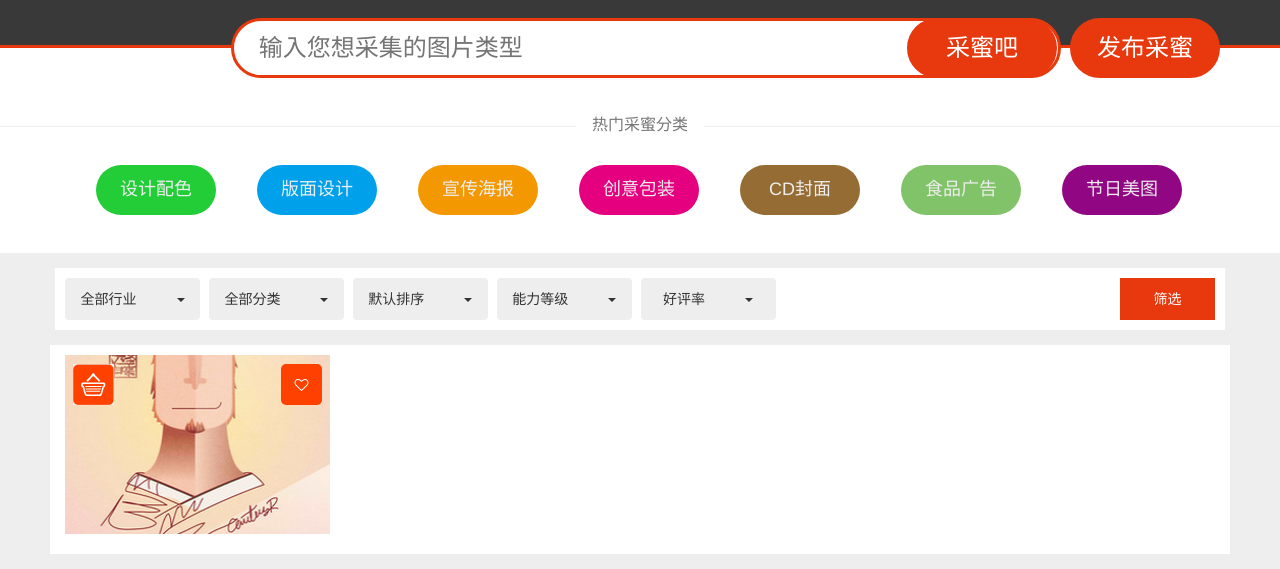
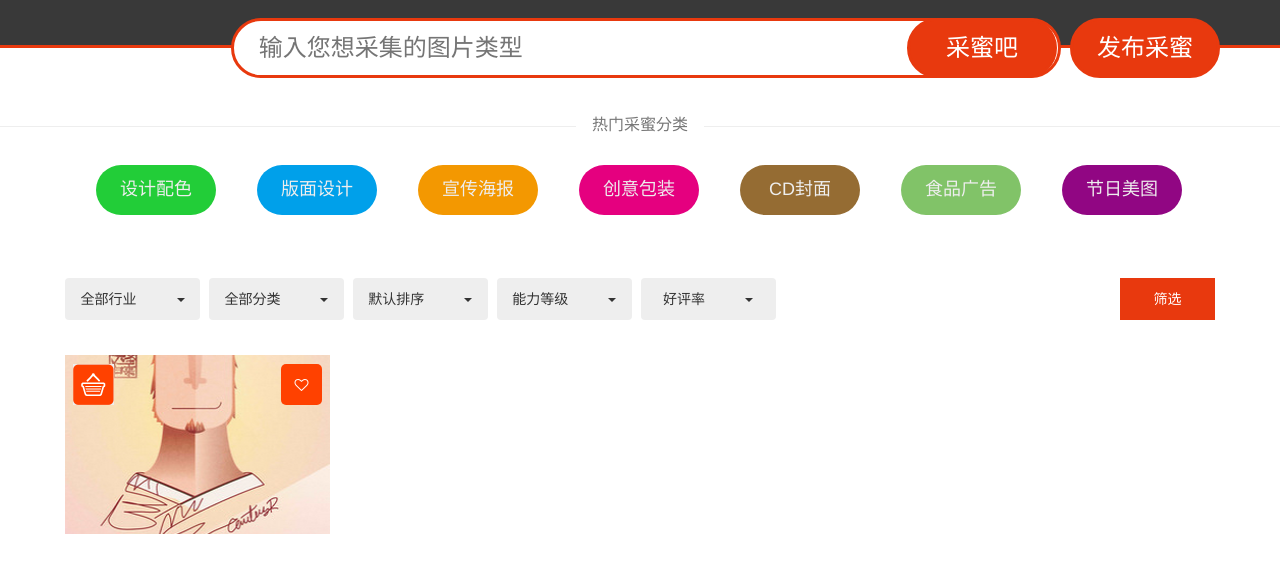
Before and after one commit to 503945930/mfwy, a website: page cm/caimi.html in a window 1280 px wide. Shown: the part 329-898 px from the top of the page. Drawn offline with Linux system fonts and the light colour scheme.

Commit message:
10.25 2.11

```diff
--- a/common/css/common.css
+++ b/common/css/common.css
@@ -1,4 +1,3 @@
-body{ background:#eee}
 input,button,select,textarea{outline:none;}
 .btn-transparent{
 	background: transparent;
```
